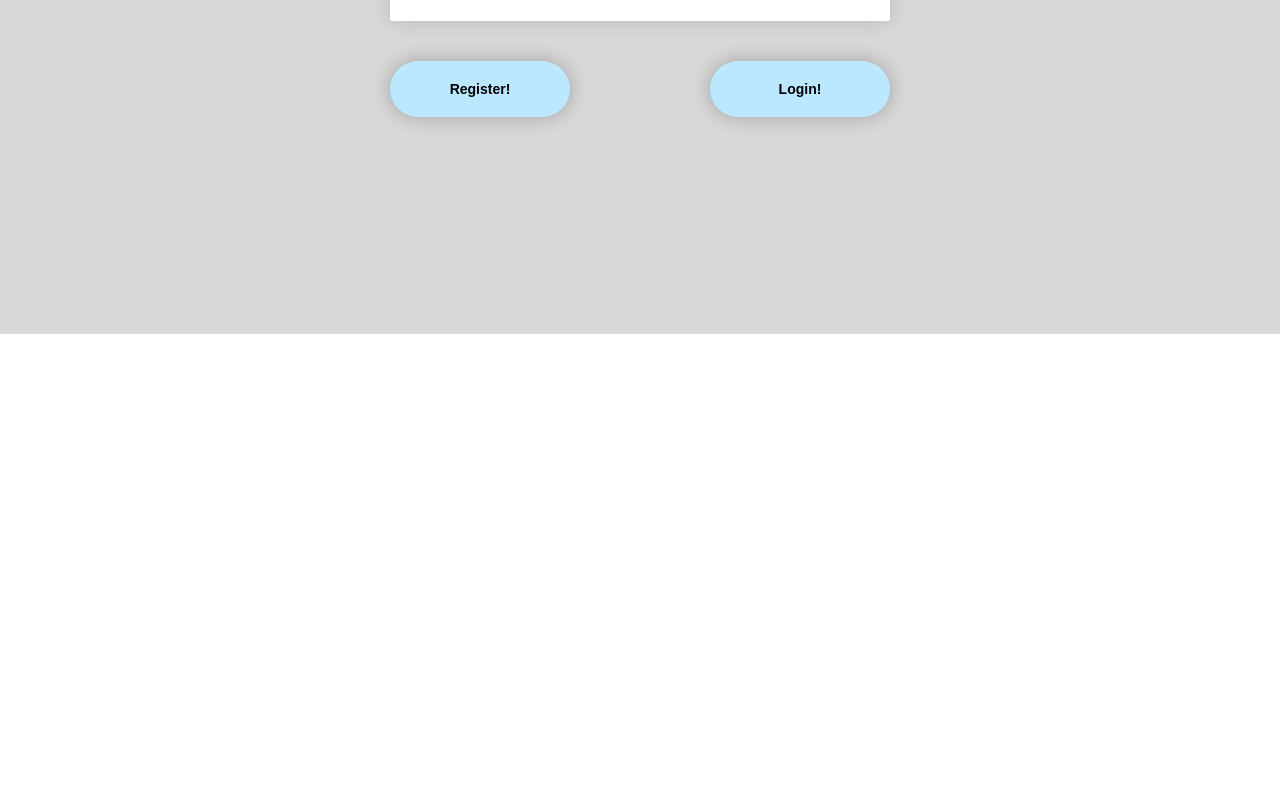
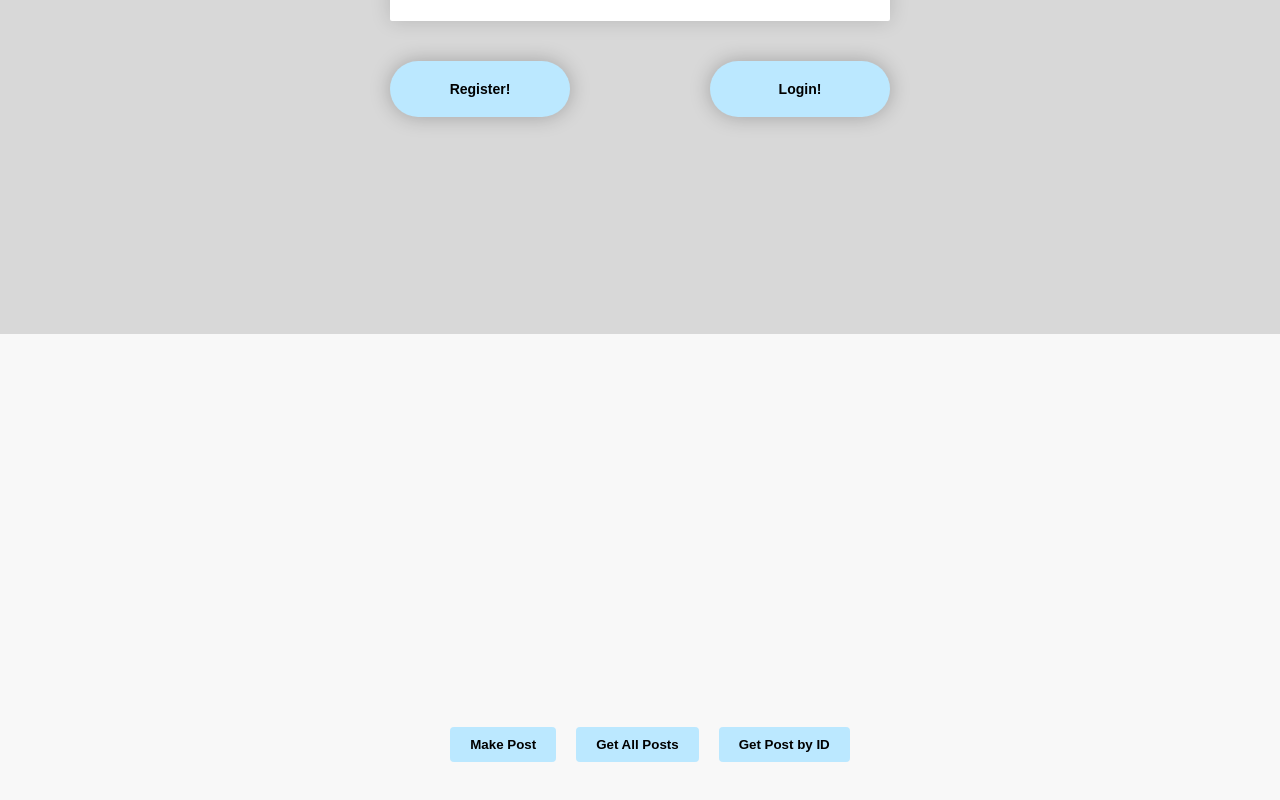
Before and after one commit to CutzuDev/FirebaseAuth, a React (Create React App) app: page / in a window 1280 px wide. Shown: the part 466-1266 px from the top of the page. Before the commit the page ends 880 px from the top, so only its background shows below. Built offline with nearby package versions, Linux system fonts and the light colour scheme; no server answers.

Commit message:
Finally fixed the log out error

```diff
--- a/package.json
+++ b/package.json
@@ -10,6 +10,7 @@
     "react": "^18.2.0",
     "react-dom": "^18.2.0",
     "react-scripts": "5.0.1",
+    "underscore": "^1.13.6",
     "web-vitals": "^2.1.4"
   },
   "scripts": {
--- a/src/App.jsx
+++ b/src/App.jsx
@@ -1,24 +1,67 @@
-import { auth } from "./firebase/init.js";
+import { auth, db } from "./firebase/init.js";
 import {
   createUserWithEmailAndPassword,
   signInWithEmailAndPassword,
   signOut,
   onAuthStateChanged,
 } from "firebase/auth";
+import {
+  collection,
+  addDoc,
+  getDocs,
+  getDoc,
+  doc,
+  query,
+  where,
+} from "firebase/firestore";
 import { useState } from "react";
 import Nav from "./components/Nav";
 import Inputs from "./components/Inputs";
 import Logged from "./components/Logged";
+import { async } from "@firebase/util";
+import _ from "underscore";
 
 function App() {
   const [user, setUser] = useState({});
   const [logged, setLogged] = useState(false);
 
-  onAuthStateChanged(auth, (user, logged) => {
-    if (user && logged) {
-      setUser(user);
-      setLogged(true);
+  function createPost() {
+    const post = {
+      title: "Finish Firebase",
+      description: "I could never snitch",
+      uid: user.uid,
+    };
+    addDoc(collection(db, "posts"), post);
+  }
+
+  async function getAllPosts() {
+    const { docs } = await getDocs(collection(db, "posts"));
+    const posts = docs.map((elem) => ({ ...elem.data(), id: elem.id }));
+    console.log(posts);
+  }
+
+  async function getPostById() {
+    const hardcodedId = "AmOHW9tdHZIs7Vz0XyEL";
+    const postRef = doc(db, "posts", hardcodedId);
+    const postSnap = await getDoc(postRef);
+    if (postSnap.exists()) {
+      const post = postSnap.data();
+      console.log(post);
+    } else {
+      console.log("Failed");
     }
+  }
+
+  onAuthStateChanged(auth, (user) => {
+    setTimeout(() => {
+      if (user) {
+        setUser(user);
+        setLogged(true);
+      } else {
+        setUser({});
+        setLogged(false);
+      }
+    }, 10);
   });
 
   function registerUser(auth, email, password) {
@@ -39,7 +82,6 @@ function App() {
       .then(({ user }) => {
         setUser(user);
         setLogged(true);
-
         alert("Succes! te pupa tata");
       })
       .catch((e) => {
@@ -53,9 +95,9 @@ function App() {
   }
 
   function logoutUser() {
+    signOut(auth);
     setLogged(false);
     setUser({});
-    signOut(auth);
   }
 
   return (
@@ -66,6 +108,18 @@ function App() {
       ) : (
         <Inputs auth={auth} registerUser={registerUser} loginUser={loginUser} />
       )}
+
+      <div className="container--full">
+        <button className="btn hover" onClick={createPost}>
+          Make Post
+        </button>
+        <button className="btn hover" onClick={getAllPosts}>
+          Get All Posts
+        </button>
+        <button className="btn hover" onClick={getPostById}>
+          Get Post by ID
+        </button>
+      </div>
     </div>
   );
 }
--- a/src/firebase/init.js
+++ b/src/firebase/init.js
@@ -1,5 +1,6 @@
 // Import the functions you need from the SDKs you need
 import { initializeApp } from "firebase/app";
+import { getFirestore } from "firebase/firestore";
 import { getAuth } from "firebase/auth";
 import { getAnalytics } from "firebase/analytics";
 // TODO: Add SDKs for Firebase products that you want to use
@@ -21,3 +22,4 @@ const firebaseConfig = {
 const app = initializeApp(firebaseConfig);
 const analytics = getAnalytics(app);
 export const auth = getAuth();
+export const db = getFirestore();
--- a/src/index.css
+++ b/src/index.css
@@ -170,6 +170,20 @@ nav {
   font-weight: 700;
 }
 
+.container--full {
+  display: flex;
+  justify-content: center;
+  align-items: center;
+  width: 100vw;
+  height: 100vh;
+  background-color: #f8f8f8;
+}
+
+.container--full .btn {
+  background-color: #bbe8ff;
+  margin-left: 20px;
+}
+
 @keyframes flip {
   0% {
     transform: scaleX(-1);
```
Also changed, not shown: 1 other file (tests, documents, lock files or other folders).
